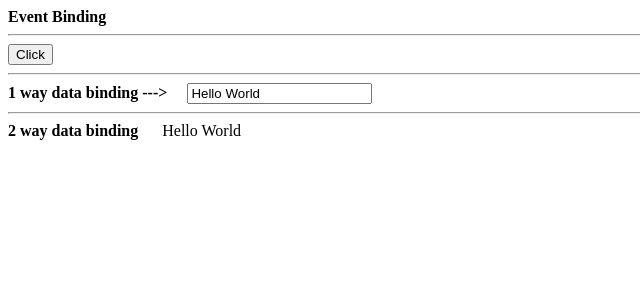
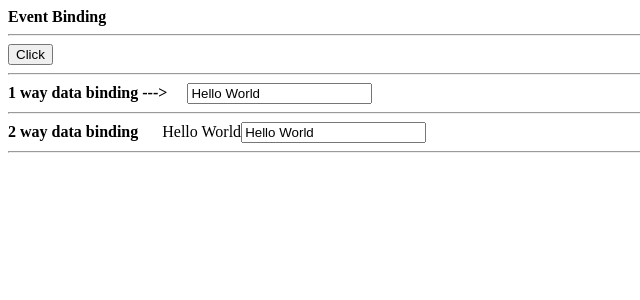
Before and after one commit to Gilht/angular-bootcamp-apex, an Angular app: page / in a window 1280 px wide. Shown: the top 300 px of the page, without its empty margins (0-640 px from the left). Built offline with nearby package versions, Linux system fonts and the light colour scheme.

Commit message:
added a correct way to solve the exercise

```diff
--- a/src/app/components/exercise-4/exercise-4.component.html
+++ b/src/app/components/exercise-4/exercise-4.component.html
@@ -7,9 +7,12 @@
 <hr>
 <strong style="margin-right: 20px;">1 way data binding ---></strong>
 
-<input type="text" [(ngModel)]="helloWorld">
+<input type="text" value="{{oneWayDataBinding}}">
 <hr>
 
 <strong  style="margin-right: 20px;">2 way data binding </strong>
 
-<span>{{helloWorld}}</span>
+<span>{{twoWayDataBinding}}</span>
+<input type="text" [(ngModel)]="twoWayDataBinding">
+
+<hr>
--- a/src/app/components/exercise-4/exercise-4.component.ts
+++ b/src/app/components/exercise-4/exercise-4.component.ts
@@ -9,8 +9,8 @@ import { FormsModule } from '@angular/forms';
   styleUrl: './exercise-4.component.scss'
 })
 export class Exercise4Component {
-  protected helloWorld: string = "Hello World"
-
+  protected oneWayDataBinding: string = "Hello World";
+  protected twoWayDataBinding: string = "Hello World"
 constructor() {}
 
 public handleBinding(): void{
```
